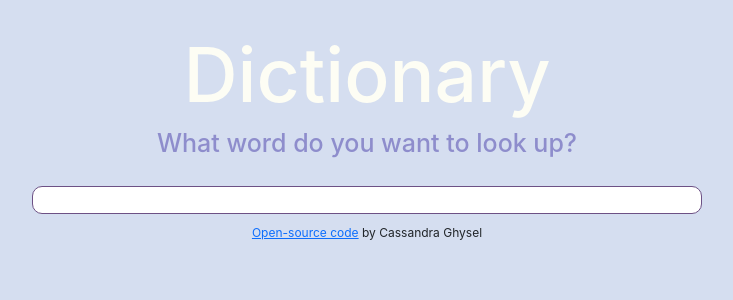
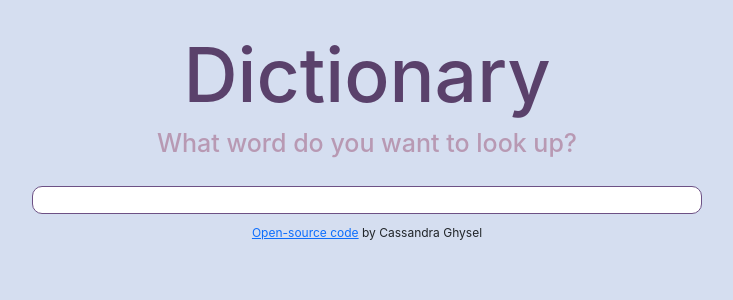
Before and after one commit to Cassieopeia/dictionary-app-project, a React (Create React App) app: page / in a window 1280 px wide. Shown: the top 300 px of the page, without its empty margins (273-1006 px from the left). Built offline with nearby package versions, Linux system fonts and the light colour scheme; no server answers.

Commit message:
last CSS adjustment

```diff
--- a/src/App.css
+++ b/src/App.css
@@ -4,14 +4,14 @@ body {
 
 h1 {
   font-size: 75px;
-  color: #fdfdf4;
+  color: rgb(90, 65, 107);
   text-align: center;
   padding-top: 30px;
 }
 
 h3 {
   font-size: 25px;
-  color: rgb(142, 141, 204);
+  color: rgb(184, 153, 179);
   text-align: center;
   padding-bottom: 20px;
 }
--- a/src/Dictionary.css
+++ b/src/Dictionary.css
@@ -8,7 +8,7 @@ input {
 }
 
 .Dictionary section {
-  background: rgba(250, 253, 255, 0.836);
+  background: rgba(249, 251, 253, 0.938);
   border-radius: 8px;
   box-shadow: 2px 2px 2px #faf9f288;
   padding: 30px;
--- a/src/Results.css
+++ b/src/Results.css
@@ -1,4 +1,4 @@
 h2 {
   font-size: 40px;
-  color: rgb(98, 70, 134);
+  color: rgb(206, 170, 195);
 }
```
